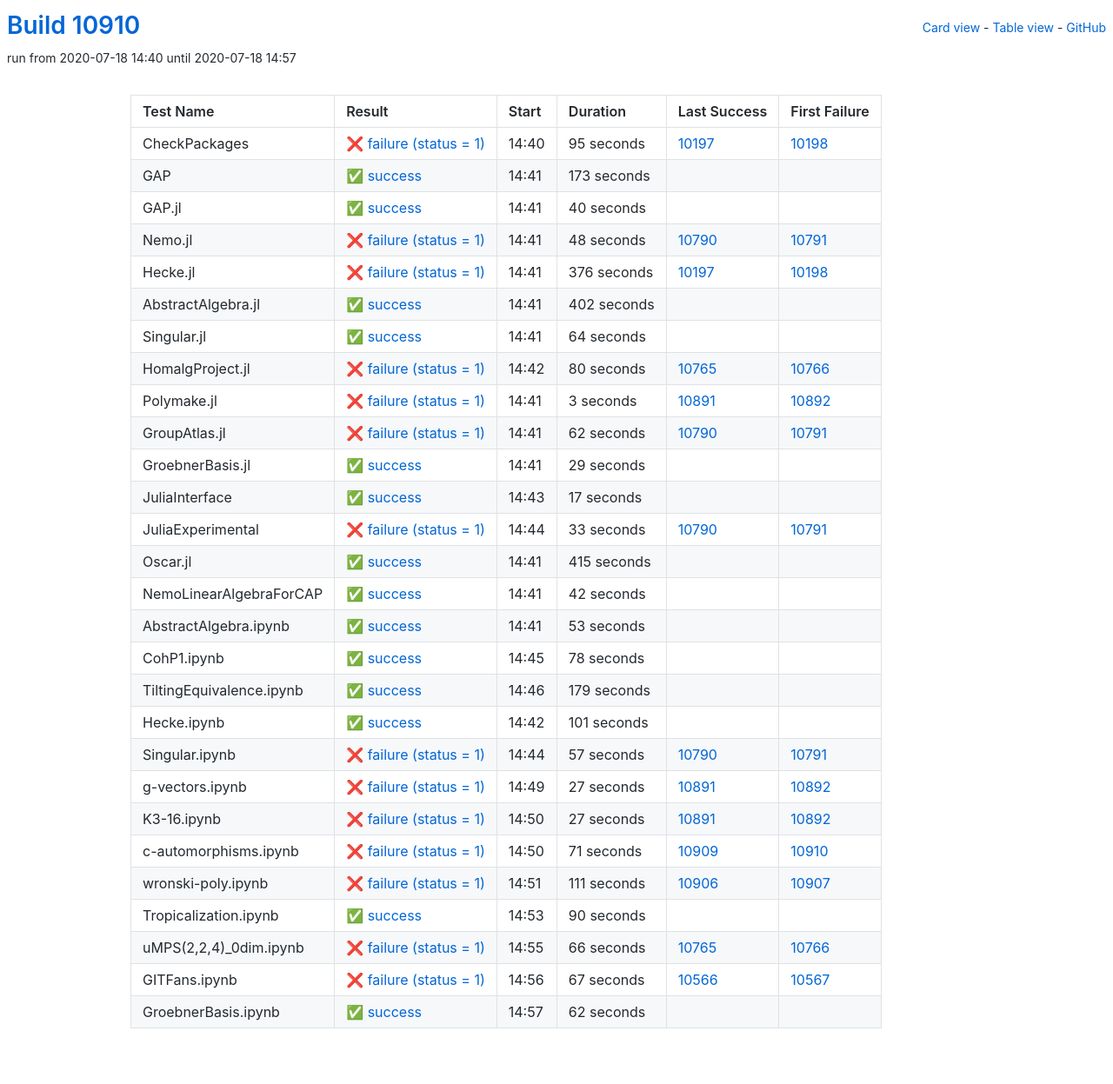
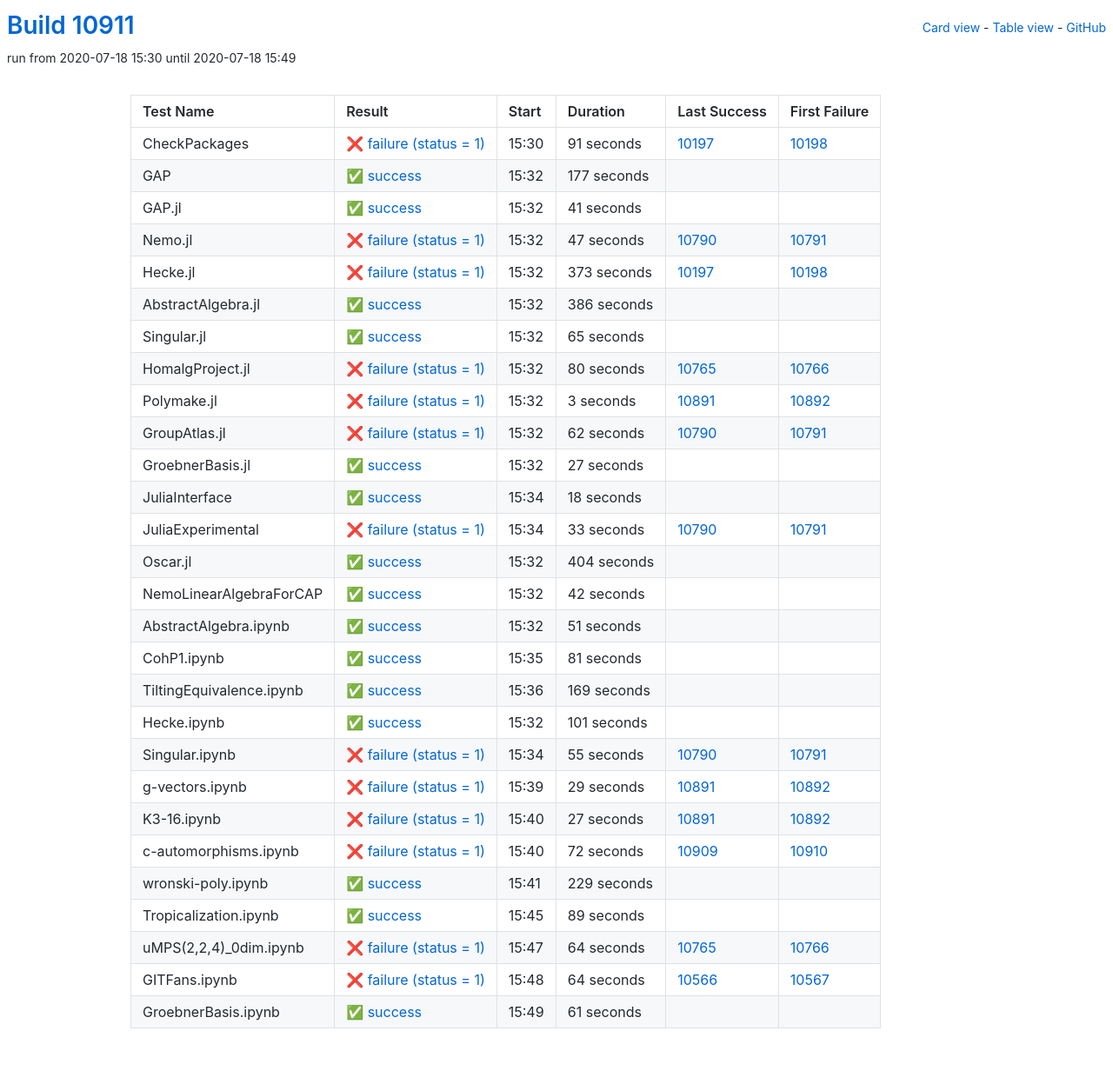
Before and after one commit to oscar-system/oscar-ci-status, a Jekyll site: the page built from table.html, in a window 1280 px wide. Shown: the whole page at 87% size. Built offline with Jekyll 4.4.1, drawn with Linux system fonts in a browser that asks for light colours.

Commit message:
Build #10911

```diff
--- a/_data/ci.yml
+++ b/_data/ci.yml
@@ -1,6 +1,6 @@
 ---
-build: 10910
-build_url: https://oscarci.mathematik.uni-kl.de/job/oscar/10910/
+build: 10911
+build_url: https://oscarci.mathematik.uni-kl.de/job/oscar/10911/
 job: oscar
 organization: oscar-system
 repo: oscar-ci-status
@@ -8,92 +8,92 @@ repourl: https://github.com/oscar-system/oscar-ci-status
 tests:
 - name: CheckPackages
   id: checkpackages
-  log: https://oscarci.mathematik.uni-kl.de/job/oscar/10910/artifact/logs/build-10910/CheckPackages.log
-  start: 2020-07-18 14:40
+  log: https://oscarci.mathematik.uni-kl.de/job/oscar/10911/artifact/logs/build-10911/CheckPackages.log
+  start: 2020-07-18 15:30
   success: false
   exitcode: 1
   status: failure
-  duration: 95
+  duration: 91
   last_success: 10197
   last_success_url: https://oscarci.mathematik.uni-kl.de/job/oscar/10197/
   first_failure: 10198
   first_failure_url: https://oscarci.mathematik.uni-kl.de/job/oscar/10198/
 - name: GAP
   id: gap
-  log: https://oscarci.mathematik.uni-kl.de/job/oscar/10910/artifact/logs/build-10910/GAP.log
-  start: 2020-07-18 14:41
+  log: https://oscarci.mathematik.uni-kl.de/job/oscar/10911/artifact/logs/build-10911/GAP.log
+  start: 2020-07-18 15:32
   success: true
   exitcode: 0
   status: success
-  duration: 173
+  duration: 177
   last_success: false
   last_success_url:
   first_failure: false
   first_failure_url:
 - name: GAP.jl
   id: gap-jl
-  log: https://oscarci.mathematik.uni-kl.de/job/oscar/10910/artifact/logs/build-10910/GAP.jl.log
-  start: 2020-07-18 14:41
+  log: https://oscarci.mathematik.uni-kl.de/job/oscar/10911/artifact/logs/build-10911/GAP.jl.log
+  start: 2020-07-18 15:32
   success: true
   exitcode: 0
   status: success
-  duration: 40
+  duration: 41
   last_success: false
   last_success_url:
   first_failure: false
   first_failure_url:
 - name: Nemo.jl
   id: nemo-jl
-  log: https://oscarci.mathematik.uni-kl.de/job/oscar/10910/artifact/logs/build-10910/Nemo.jl.log
-  start: 2020-07-18 14:41
+  log: https://oscarci.mathematik.uni-kl.de/job/oscar/10911/artifact/logs/build-10911/Nemo.jl.log
+  start: 2020-07-18 15:32
   success: false
   exitcode: 1
   status: failure
-  duration: 48
+  duration: 47
   last_success: 10790
   last_success_url: https://oscarci.mathematik.uni-kl.de/job/oscar/10790/
   first_failure: 10791
   first_failure_url: https://oscarci.mathematik.uni-kl.de/job/oscar/10791/
 - name: Hecke.jl
   id: hecke-jl
-  log: https://oscarci.mathematik.uni-kl.de/job/oscar/10910/artifact/logs/build-10910/Hecke.jl.log
-  start: 2020-07-18 14:41
+  log: https://oscarci.mathematik.uni-kl.de/job/oscar/10911/artifact/logs/build-10911/Hecke.jl.log
+  start: 2020-07-18 15:32
   success: false
   exitcode: 1
   status: failure
-  duration: 376
+  duration: 373
   last_success: 10197
   last_success_url: https://oscarci.mathematik.uni-kl.de/job/oscar/10197/
   first_failure: 10198
   first_failure_url: https://oscarci.mathematik.uni-kl.de/job/oscar/10198/
 - name: AbstractAlgebra.jl
   id: abstractalgebra-jl
-  log: https://oscarci.mathematik.uni-kl.de/job/oscar/10910/artifact/logs/build-10910/AbstractAlgebra.jl.log
-  start: 2020-07-18 14:41
+  log: https://oscarci.mathematik.uni-kl.de/job/oscar/10911/artifact/logs/build-10911/AbstractAlgebra.jl.log
+  start: 2020-07-18 15:32
   success: true
   exitcode: 0
   status: success
-  duration: 402
+  duration: 386
   last_success: false
   last_success_url:
   first_failure: false
   first_failure_url:
 - name: Singular.jl
   id: singular-jl
-  log: https://oscarci.mathematik.uni-kl.de/job/oscar/10910/artifact/logs/build-10910/Singular.jl.log
-  start: 2020-07-18 14:41
+  log: https://oscarci.mathematik.uni-kl.de/job/oscar/10911/artifact/logs/build-10911/Singular.jl.log
+  start: 2020-07-18 15:32
   success: true
   exitcode: 0
   status: success
-  duration: 64
+  duration: 65
   last_success: false
   last_success_url:
   first_failure: false
   first_failure_url:
 - name: HomalgProject.jl
   id: homalgproject-jl
-  log: https://oscarci.mathematik.uni-kl.de/job/oscar/10910/artifact/logs/build-10910/HomalgProject.jl.log
-  start: 2020-07-18 14:42
+  log: https://oscarci.mathematik.uni-kl.de/job/oscar/10911/artifact/logs/build-10911/HomalgProject.jl.log
+  start: 2020-07-18 15:32
   success: false
   exitcode: 1
   status: failure
@@ -104,8 +104,8 @@ tests:
   first_failure_url: https://oscarci.mathematik.uni-kl.de/job/oscar/10766/
 - name: Polymake.jl
   id: polymake-jl
-  log: https://oscarci.mathematik.uni-kl.de/job/oscar/10910/artifact/logs/build-10910/Polymake.jl.log
-  start: 2020-07-18 14:41
+  log: https://oscarci.mathematik.uni-kl.de/job/oscar/10911/artifact/logs/build-10911/Polymake.jl.log
+  start: 2020-07-18 15:32
   success: false
   exitcode: 1
   status: failure
@@ -116,8 +116,8 @@ tests:
   first_failure_url: https://oscarci.mathematik.uni-kl.de/job/oscar/10892/
 - name: GroupAtlas.jl
   id: groupatlas-jl
-  log: https://oscarci.mathematik.uni-kl.de/job/oscar/10910/artifact/logs/build-10910/GroupAtlas.jl.log
-  start: 2020-07-18 14:41
+  log: https://oscarci.mathematik.uni-kl.de/job/oscar/10911/artifact/logs/build-10911/GroupAtlas.jl.log
+  start: 2020-07-18 15:32
   success: false
   exitcode: 1
   status: failure
@@ -128,32 +128,32 @@ tests:
   first_failure_url: https://oscarci.mathematik.uni-kl.de/job/oscar/10791/
 - name: GroebnerBasis.jl
   id: groebnerbasis-jl
-  log: https://oscarci.mathematik.uni-kl.de/job/oscar/10910/artifact/logs/build-10910/GroebnerBasis.jl.log
-  start: 2020-07-18 14:41
+  log: https://oscarci.mathematik.uni-kl.de/job/oscar/10911/artifact/logs/build-10911/GroebnerBasis.jl.log
+  start: 2020-07-18 15:32
   success: true
   exitcode: 0
   status: success
-  duration: 29
+  duration: 27
   last_success: false
   last_success_url:
   first_failure: false
   first_failure_url:
 - name: JuliaInterface
   id: juliainterface
-  log: https://oscarci.mathematik.uni-kl.de/job/oscar/10910/artifact/logs/build-10910/JuliaInterface.log
-  start: 2020-07-18 14:43
+  log: https://oscarci.mathematik.uni-kl.de/job/oscar/10911/artifact/logs/build-10911/JuliaInterface.log
+  start: 2020-07-18 15:34
   success: true
   exitcode: 0
   status: success
-  duration: 17
+  duration: 18
   last_success: false
   last_success_url:
   first_failure: false
   first_failure_url:
 - name: JuliaExperimental
   id: juliaexperimental
-  log: https://oscarci.mathematik.uni-kl.de/job/oscar/10910/artifact/logs/build-10910/JuliaExperimental.log
-  start: 2020-07-18 14:44
+  log: https://oscarci.mathematik.uni-kl.de/job/oscar/10911/artifact/logs/build-10911/JuliaExperimental.log
+  start: 2020-07-18 15:34
   success: false
   exitcode: 1
   status: failure
@@ -164,20 +164,20 @@ tests:
   first_failure_url: https://oscarci.mathematik.uni-kl.de/job/oscar/10791/
 - name: Oscar.jl
   id: oscar-jl
-  log: https://oscarci.mathematik.uni-kl.de/job/oscar/10910/artifact/logs/build-10910/Oscar.jl.log
-  start: 2020-07-18 14:41
+  log: https://oscarci.mathematik.uni-kl.de/job/oscar/10911/artifact/logs/build-10911/Oscar.jl.log
+  start: 2020-07-18 15:32
   success: true
   exitcode: 0
   status: success
-  duration: 415
+  duration: 404
   last_success: false
   last_success_url:
   first_failure: false
   first_failure_url:
 - name: NemoLinearAlgebraForCAP
   id: nemolinearalgebraforcap
-  log: https://oscarci.mathematik.uni-kl.de/job/oscar/10910/artifact/logs/build-10910/NemoLinearAlgebraForCAP.log
-  start: 2020-07-18 14:41
+  log: https://oscarci.mathematik.uni-kl.de/job/oscar/10911/artifact/logs/build-10911/NemoLinearAlgebraForCAP.log
+  start: 2020-07-18 15:32
   success: true
   exitcode: 0
   status: success
@@ -188,44 +188,44 @@ tests:
   first_failure_url:
 - name: AbstractAlgebra.ipynb
   id: abstractalgebra-ipynb
-  log: https://oscarci.mathematik.uni-kl.de/job/oscar/10910/artifact/logs/build-10910/AbstractAlgebra.ipynb.log
-  start: 2020-07-18 14:41
+  log: https://oscarci.mathematik.uni-kl.de/job/oscar/10911/artifact/logs/build-10911/AbstractAlgebra.ipynb.log
+  start: 2020-07-18 15:32
   success: true
   exitcode: 0
   status: success
-  duration: 53
+  duration: 51
   last_success: false
   last_success_url:
   first_failure: false
   first_failure_url:
 - name: CohP1.ipynb
   id: cohp1-ipynb
-  log: https://oscarci.mathematik.uni-kl.de/job/oscar/10910/artifact/logs/build-10910/CohP1.ipynb.log
-  start: 2020-07-18 14:45
+  log: https://oscarci.mathematik.uni-kl.de/job/oscar/10911/artifact/logs/build-10911/CohP1.ipynb.log
+  start: 2020-07-18 15:35
   success: true
   exitcode: 0
   status: success
-  duration: 78
+  duration: 81
   last_success: false
   last_success_url:
   first_failure: false
   first_failure_url:
 - name: TiltingEquivalence.ipynb
   id: tiltingequivalence-ipynb
-  log: https://oscarci.mathematik.uni-kl.de/job/oscar/10910/artifact/logs/build-10910/TiltingEquivalence.ipynb.log
-  start: 2020-07-18 14:46
+  log: https://oscarci.mathematik.uni-kl.de/job/oscar/10911/artifact/logs/build-10911/TiltingEquivalence.ipynb.log
+  start: 2020-07-18 15:36
   success: true
   exitcode: 0
   status: success
-  duration: 179
+  duration: 169
   last_success: false
   last_success_url:
   first_failure: false
   first_failure_url:
 - name: Hecke.ipynb
   id: hecke-ipynb
-  log: https://oscarci.mathematik.uni-kl.de/job/oscar/10910/artifact/logs/build-10910/Hecke.ipynb.log
-  start: 2020-07-18 14:42
+  log: https://oscarci.mathematik.uni-kl.de/job/oscar/10911/artifact/logs/build-10911/Hecke.ipynb.log
+  start: 2020-07-18 15:32
   success: true
   exitcode: 0
   status: success
@@ -236,32 +236,32 @@ tests:
   first_failure_url:
 - name: Singular.ipynb
   id: singular-ipynb
-  log: https://oscarci.mathematik.uni-kl.de/job/oscar/10910/artifact/logs/build-10910/Singular.ipynb.log
-  start: 2020-07-18 14:44
+  log: https://oscarci.mathematik.uni-kl.de/job/oscar/10911/artifact/logs/build-10911/Singular.ipynb.log
+  start: 2020-07-18 15:34
   success: false
   exitcode: 1
   status: failure
-  duration: 57
+  duration: 55
   last_success: 10790
   last_success_url: https://oscarci.mathematik.uni-kl.de/job/oscar/10790/
   first_failure: 10791
   first_failure_url: https://oscarci.mathematik.uni-kl.de/job/oscar/10791/
 - name: g-vectors.ipynb
   id: g-vectors-ipynb
-  log: https://oscarci.mathematik.uni-kl.de/job/oscar/10910/artifact/logs/build-10910/g-vectors.ipynb.log
-  start: 2020-07-18 14:49
+  log: https://oscarci.mathematik.uni-kl.de/job/oscar/10911/artifact/logs/build-10911/g-vectors.ipynb.log
+  start: 2020-07-18 15:39
   success: false
   exitcode: 1
   status: failure
-  duration: 27
+  duration: 29
   last_success: 10891
   last_success_url: https://oscarci.mathematik.uni-kl.de/job/oscar/10891/
   first_failure: 10892
   first_failure_url: https://oscarci.mathematik.uni-kl.de/job/oscar/10892/
 - name: K3-16.ipynb
   id: k3-16-ipynb
-  log: https://oscarci.mathematik.uni-kl.de/job/oscar/10910/artifact/logs/build-10910/K3-16.ipynb.log
-  start: 2020-07-18 14:50
+  log: https://oscarci.mathematik.uni-kl.de/job/oscar/10911/artifact/logs/build-10911/K3-16.ipynb.log
+  start: 2020-07-18 15:40
   success: false
   exitcode: 1
   status: failure
@@ -272,72 +272,72 @@ tests:
   first_failure_url: https://oscarci.mathematik.uni-kl.de/job/oscar/10892/
 - name: c-automorphisms.ipynb
   id: c-automorphisms-ipynb
-  log: https://oscarci.mathematik.uni-kl.de/job/oscar/10910/artifact/logs/build-10910/c-automorphisms.ipynb.log
-  start: 2020-07-18 14:50
+  log: https://oscarci.mathematik.uni-kl.de/job/oscar/10911/artifact/logs/build-10911/c-automorphisms.ipynb.log
+  start: 2020-07-18 15:40
   success: false
   exitcode: 1
   status: failure
-  duration: 71
+  duration: 72
   last_success: 10909
   last_success_url: https://oscarci.mathematik.uni-kl.de/job/oscar/10909/
   first_failure: 10910
   first_failure_url: https://oscarci.mathematik.uni-kl.de/job/oscar/10910/
 - name: wronski-poly.ipynb
   id: wronski-poly-ipynb
-  log: https://oscarci.mathematik.uni-kl.de/job/oscar/10910/artifact/logs/build-10910/wronski-poly.ipynb.log
-  start: 2020-07-18 14:51
-  success: false
-  exitcode: 1
-  status: failure
-  duration: 111
-  last_success: 10906
-  last_success_url: https://oscarci.mathematik.uni-kl.de/job/oscar/10906/
-  first_failure: 10907
-  first_failure_url: https://oscarci.mathematik.uni-kl.de/job/oscar/10907/
-- name: Tropicalization.ipynb
-  id: tropicalization-ipynb
-  log: https://oscarci.mathematik.uni-kl.de/job/oscar/10910/artifact/logs/build-10910/Tropicalization.ipynb.log
-  start: 2020-07-18 14:53
+  log: https://oscarci.mathematik.uni-kl.de/job/oscar/10911/artifact/logs/build-10911/wronski-poly.ipynb.log
+  start: 2020-07-18 15:41
   success: true
   exitcode: 0
   status: success
-  duration: 90
+  duration: 229
+  last_success: false
+  last_success_url:
+  first_failure: false
+  first_failure_url:
+- name: Tropicalization.ipynb
+  id: tropicalization-ipynb
+  log: https://oscarci.mathematik.uni-kl.de/job/oscar/10911/artifact/logs/build-10911/Tropicalization.ipynb.log
+  start: 2020-07-18 15:45
+  success: true
+  exitcode: 0
+  status: success
+  duration: 89
   last_success: false
   last_success_url:
   first_failure: false
   first_failure_url:
 - name: uMPS(2,2,4)_0dim.ipynb
   id: umps-2-2-4-0dim-ipynb
-  log: https://oscarci.mathematik.uni-kl.de/job/oscar/10910/artifact/logs/build-10910/uMPS-2-2-4-_0dim.ipynb.log
-  start: 2020-07-18 14:55
+  log: https://oscarci.mathematik.uni-kl.de/job/oscar/10911/artifact/logs/build-10911/uMPS-2-2-4-_0dim.ipynb.log
+  start: 2020-07-18 15:47
   success: false
   exitcode: 1
   status: failure
-  duration: 66
+  duration: 64
   last_success: 10765
   last_success_url: https://oscarci.mathematik.uni-kl.de/job/oscar/10765/
   first_failure: 10766
   first_failure_url: https://oscarci.mathematik.uni-kl.de/job/oscar/10766/
 - name: GITFans.ipynb
   id: gitfans-ipynb
-  log: https://oscarci.mathematik.uni-kl.de/job/oscar/10910/artifact/logs/build-10910/GITFans.ipynb.log
-  start: 2020-07-18 14:56
+  log: https://oscarci.mathematik.uni-kl.de/job/oscar/10911/artifact/logs/build-10911/GITFans.ipynb.log
+  start: 2020-07-18 15:48
   success: false
   exitcode: 1
   status: failure
-  duration: 67
+  duration: 64
   last_success: 10566
   last_success_url: https://oscarci.mathematik.uni-kl.de/job/oscar/10566/
   first_failure: 10567
   first_failure_url: https://oscarci.mathematik.uni-kl.de/job/oscar/10567/
 - name: GroebnerBasis.ipynb
   id: groebnerbasis-ipynb
-  log: https://oscarci.mathematik.uni-kl.de/job/oscar/10910/artifact/logs/build-10910/GroebnerBasis.ipynb.log
-  start: 2020-07-18 14:57
+  log: https://oscarci.mathematik.uni-kl.de/job/oscar/10911/artifact/logs/build-10911/GroebnerBasis.ipynb.log
+  start: 2020-07-18 15:49
   success: true
   exitcode: 0
   status: success
-  duration: 62
+  duration: 61
   last_success: false
   last_success_url:
   first_failure: false
```
Also changed, not shown: README.md.
